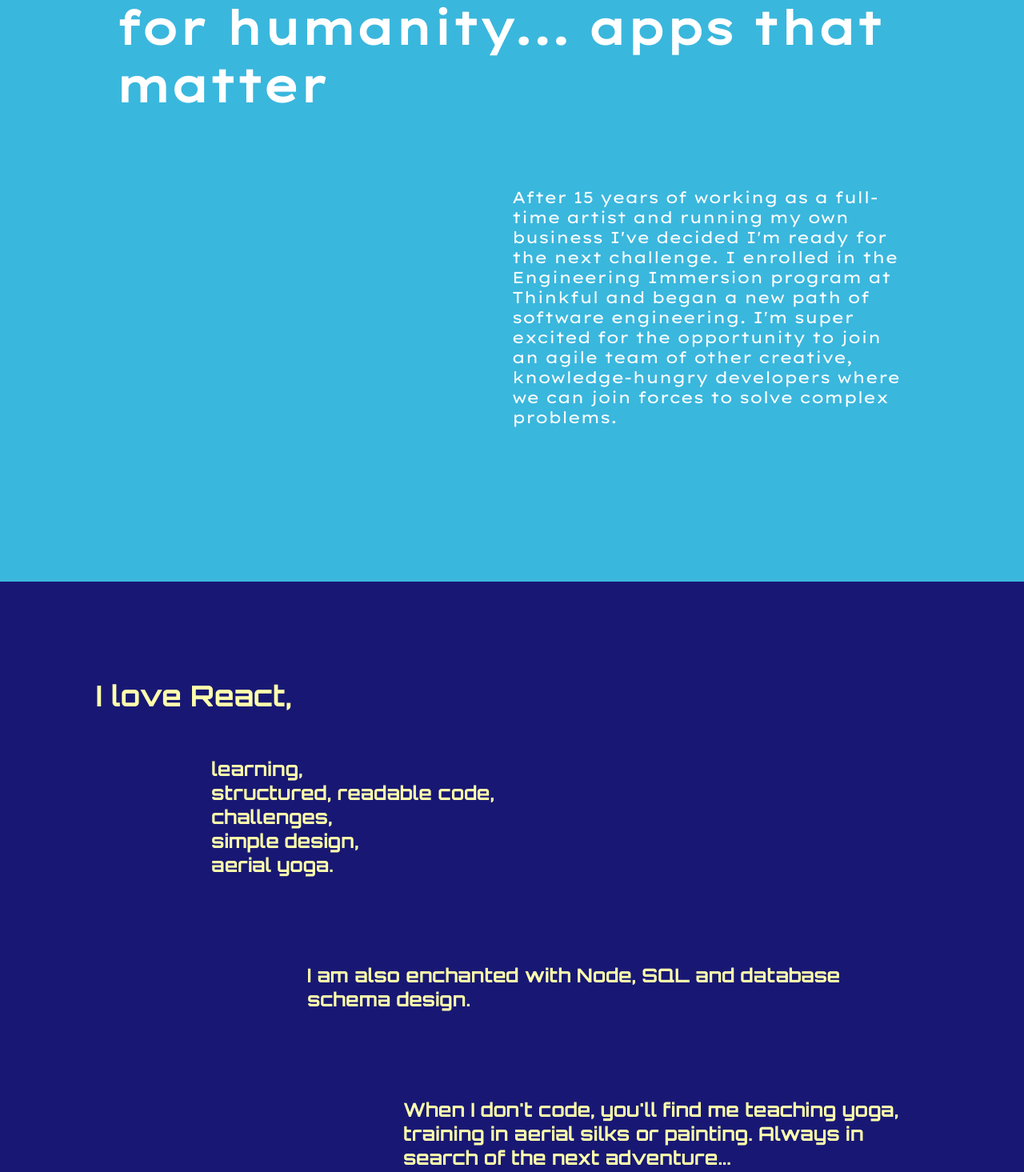
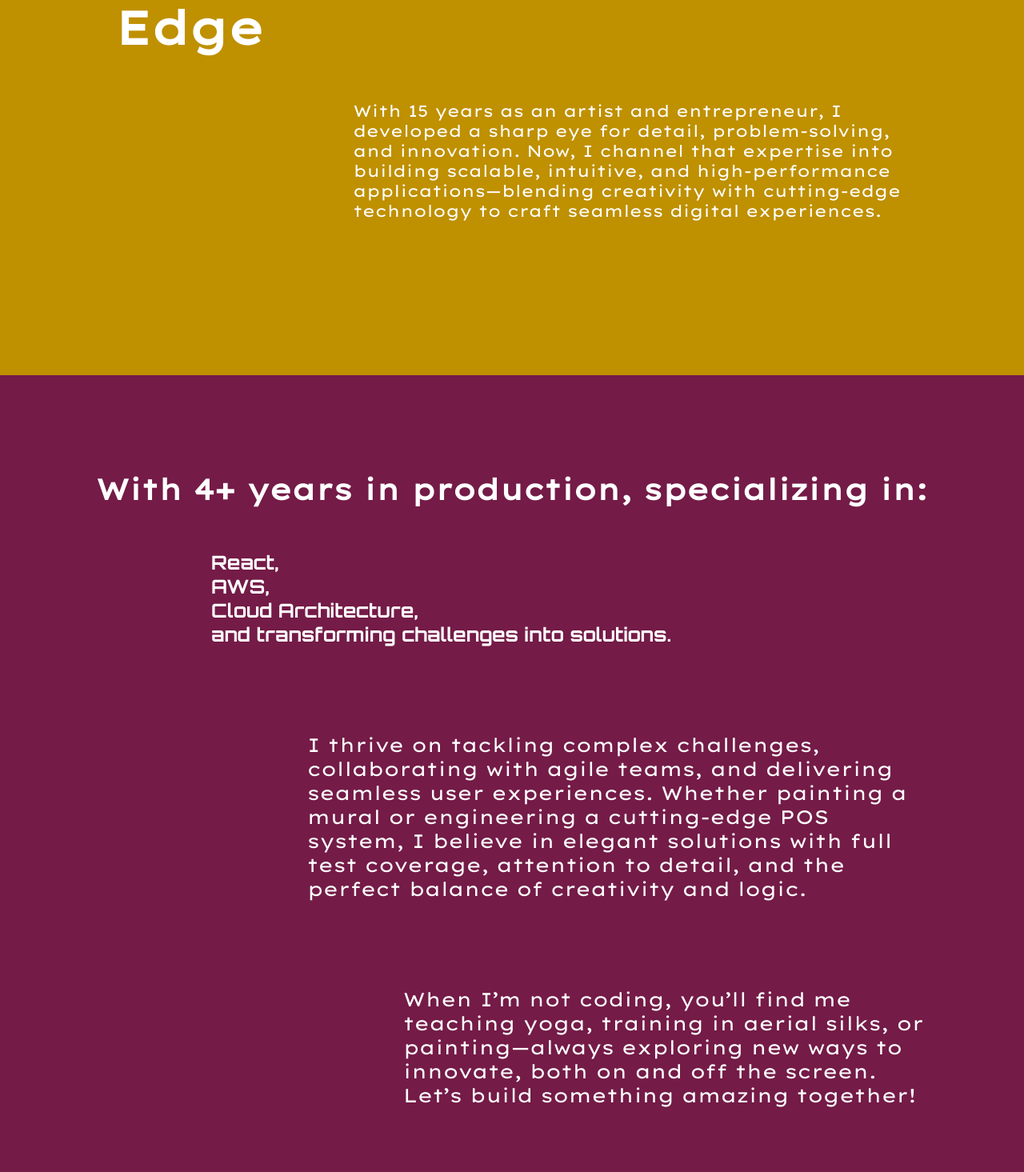
Before and after one commit to KasiaMirowska/finalPortfolio, a React (Create React App) app: page /About in a window 1280 px wide. Shown: the part 525-1990 px from the top of the page at 80% size. Built offline with nearby package versions, Linux system fonts and the light colour scheme.

Commit message:
updates 2025

```diff
--- a/package.json
+++ b/package.json
@@ -3,13 +3,14 @@
   "version": "0.1.0",
   "private": true,
   "dependencies": {
+    "@react-css/flex": "^2.3.0",
     "@react-pdf/renderer": "^1.6.8",
     "react": "^16.9.0",
     "react-dom": "^16.9.0",
     "react-pdf": "^4.1.0",
     "react-router-dom": "^5.0.1",
     "react-router-hash-link": "^1.2.2",
-    "react-scripts": "^3.3.0",
+    "react-scripts": "^5.0.1",
     "react-scroll": "^1.7.16"
   },
   "scripts": {
@@ -32,5 +33,8 @@
       "last 1 firefox version",
       "last 1 safari version"
     ]
+  },
+  "devDependencies": {
+    "eslint": "^9.21.0"
   }
 }
--- a/src/App.js
+++ b/src/App.js
@@ -1,39 +1,35 @@
-import React from 'react';
-import './App.css';
-import { Route } from 'react-router-dom';
-import Nav from './Nav/Nav';
-import MainPage from './MainPage/MainPage';
-import Resume from './Resume/Resume';
-import Projects from './Projects/Projects';
-import Footer from './Footer/Footer';
-import Header from './Header/Header';
-import './App.css';
-
+import React from "react";
+import "./App.css";
+import { Route } from "react-router-dom";
+import Nav from "./Nav/Nav";
+import MainPage from "./MainPage/MainPage";
+import Resume from "./Resume/Resume";
+import Projects from "./Projects/Projects";
+import Footer from "./Footer/Footer";
+import Header from "./Header/Header";
+import { StackList } from "./StackList";
+import "./App.css";
 
 export default class App extends React.Component {
-
-
   render() {
     return (
       <div className="App">
         <header>
-          <Route path='/' component={Nav} />
-          <Route exact path='/' component={Header} />
-
+          <Route path="/" component={Nav} />
+          <Route exact path="/" component={Header} />
         </header>
         <main>
-          <Route exact path='/' component={MainPage} />
-          <Route exact path='/' component={Projects} />
-          <Route exact path='/' component={Footer} />
-          <Route exact path='/About' component={MainPage} />
-          <Route exact path='/About' component={Footer} />
-          <Route exact path='/Resume' component={Resume} />
-          <Route exact path='/Projects' component={Projects} />
-          <Route exact path='/Projects' component={Footer} />
+          <Route exact path="/" component={MainPage} />
+          <Route exact path="/" component={StackList} />
+          <Route exact path="/" component={Projects} />
+          <Route exact path="/" component={Footer} />
+          <Route exact path="/About" component={MainPage} />
+          <Route exact path="/About" component={Footer} />
+          <Route exact path="/Resume" component={Resume} />
+          <Route exact path="/Projects" component={Projects} />
+          <Route exact path="/Projects" component={Footer} />
         </main>
-
       </div>
     );
   }
-
 }
--- a/src/MainPage/MainPage.css
+++ b/src/MainPage/MainPage.css
@@ -1,34 +1,33 @@
-
 .about {
-
-    /* background-color: rgb(69, 151, 120);  */
-    background-color: rgb(58, 183, 221);
-    font-family: 'Lexend Giga', sans-serif;
+  background-color: #bf9000;
+  /* background-color: rgb(58, 183, 221); */
+  font-family: "Lexend Giga", sans-serif;
   color: white;
   margin: 0;
   padding: 1.5em;
   /* font-size: 2em; */
-
 }
 
 .aboutP {
-
 }
 .love {
-    background-color: rgb(242, 107, 91);
+  /* background-color: rgb(242, 107, 91);
   background-color: rgb(223, 236, 241);
-    background-color: rgb(0, 54, 59);
-    background-color:rgb(24, 24, 116);
-    color: rgb(5, 40, 87);
-    color: rgb(255, 255, 172);
-    font-family: 'Orbitron', sans-serif;
+  background-color: rgb(0, 54, 59); */
+  background-color: #741b47;
+
+  /* background-color: rgb(24, 24, 116); */
+  /* color: rgb(5, 40, 87);
+  color: rgb(255, 255, 172); */
+  color: white;
+
+  font-family: "Lexend Giga", sans-serif;
   font-size: 1.5em;
   padding: 1.5em;
 }
 
-
 @media (min-width: 600px) {
-    .hello{
+  .hello {
     padding-bottom: 200px;
     padding-top: 150px;
     display: flex;
@@ -38,7 +37,7 @@
     width: 85%;
   }
   .myName {
-        padding:0px;
+    padding: 0px;
     /* font-size: 4em;  */
   }
   .about {
@@ -48,20 +47,23 @@
   }
   .aboutP {
     text-align: left;
-        padding-left: 50%;
+    padding-left: 30%;
     font-size: 0.7em;
   }
   .love {
     padding: 5em;
-        padding-bottom: 7em
+    padding-bottom: 7em;
   }
-    .love-text{
+  .love-text {
+    font-family: "Orbitron", sans-serif;
     padding-left: 6em;
   }
   .sql {
+    font-family: "Lexend Giga", sans-serif;
     padding-left: 5em;
   }
   .life {
+    font-family: "Lexend Giga", sans-serif;
     padding-left: 10em;
   }
 }
--- a/src/MainPage/MainPage.js
+++ b/src/MainPage/MainPage.js
@@ -1,55 +1,62 @@
-import React from 'react';
-import './MainPage.css';
-
+import React from "react";
+import "./MainPage.css";
 
 export default function MainPage(props) {
   return (
     <div>
+      <div className="about" id="about">
+        <h1>From Brushstrokes to Code:</h1>
+        <br />
+        <h1>Full-Stack Software Engineer with a Creative Edge</h1>
+        <br />
 
-
-            <div className='about' id='about'>
-                <h1>Full Stack Developer and Artist</h1>
-                <br />
-                <h1>
-                    Brings Color to the Tech and Dreams of building for humanity... apps that matter
-                </h1>
-                <br />
-                <br />
-                <p className='aboutP'>
-                    After 15 years of working as a full-time artist and running my own business I've decided I'm ready for the next challenge. I enrolled in the Engineering Immersion program at Thinkful and began a new path of software engineering. I'm super excited for the opportunity to join an agile team of other creative, knowledge-hungry developers where we can join forces to solve complex problems.
+        <p className="aboutP">
+          With 15 years as an artist and entrepreneur, I developed a sharp eye
+          for detail, problem-solving, and innovation. Now, I channel that
+          expertise into building scalable, intuitive, and high-performance
+          applications—blending creativity with cutting-edge technology to craft
+          seamless digital experiences.
         </p>
       </div>
-            <div className='love'>
-                <h2> I love React,  </h2>
-                <div className='love-text'>
+      <div className="love">
+        <h2>With 4+ years in production, specializing in: </h2>
+        <div className="love-text">
           <br />
-                    <p>learning,
+          <p>
+            React,
             <br />
-                    structured, readable code,
+            AWS,
             <br />
-                    challenges,
+            Cloud Architecture,
             <br />
-                    simple design,
+            and transforming challenges into solutions.
             <br />
-                    aerial yoga.</p>
+          </p>
 
           <br />
           <br />
-                    <div className='sql'>
-                        <p>I am also enchanted with Node, SQL and database schema design.</p>
+          <div className="sql">
+            <p>
+              I thrive on tackling complex challenges, collaborating with agile
+              teams, and delivering seamless user experiences. Whether painting
+              a mural or engineering a cutting-edge POS system, I believe in
+              elegant solutions with full test coverage, attention to detail,
+              and the perfect balance of creativity and logic.
+            </p>
           </div>
           <br />
           <br />
-                    <div className='life'>
-                        <p>When I don't code, you'll find me teaching yoga, training in aerial silks or painting. Always in search of the next adventure...</p>
+          <div className="life">
+            <p>
+              When I’m not coding, you’ll find me teaching yoga, training in
+              aerial silks, or painting—always exploring new ways to innovate,
+              both on and off the screen. Let’s build something amazing
+              together!
+            </p>
           </div>
           <div />
-
-
         </div>
-
       </div>
-
     </div>
-    )
+  );
 }
--- a/src/ProjectItem/ProjectItem.css
+++ b/src/ProjectItem/ProjectItem.css
@@ -8,13 +8,12 @@
   flex-direction: column;
   justify-content: center;
   z-index: 1;
-
 }
 .slider-wrapper {
   margin: auto;
   display: flex;
   height: 100%;
-    width:  100%;
+  width: 100%;
   order: 2;
 }
 .backArrow {
@@ -32,17 +31,17 @@
   color: rgb(3, 62, 114);
 }
 .blog {
-    background-color: rgb(179, 183, 200);
+  background-color: #d9ead3;
   /* background-color: rgb(4, 161, 114); */
   /* background-color: rgb(250, 156, 69); */
-    color:  rgb(53, 21, 21);
+  color: rgb(53, 21, 21);
   padding-bottom: 50px;
 }
 .othello-game {
   background-color: rgb(117, 69, 250);
   /* background-color: rgb(4, 161, 114); */
   /* background-color: rgb(250, 156, 69); */
-    color:  white;
+  color: white;
   padding-bottom: 50px;
 }
 .crown-clothing {
@@ -67,7 +66,7 @@
 }
 .bookmarks {
   background-color: rgb(137, 4, 199);
-    color:white;
+  color: white;
   padding-bottom: 50px;
 }
 
@@ -105,12 +104,11 @@
     padding-left: 40px;
   }
   .project-info {
-        margin:auto;
+    margin: auto;
     display: flex;
     justify-content: space-between;
   }
   .text {
     padding: 40px;
   }
-
 }
--- /dev/null
+++ b/src/StackList/index.css
@@ -0,0 +1,21 @@
+.stackContainer {
+  /* background-color: rgb(69, 151, 120);  */
+
+  /* font-size: 2em; */
+}
+
+.listMain {
+  background-color: #38761d;
+  /* background-color: #d9ead3; */
+  font-family: "Lexend Giga", sans-serif;
+  color: white;
+  margin: 0;
+  padding: 1.5em;
+  padding: 0;
+}
+.listHeader {
+  padding: 1em 6.5em;
+}
+.list {
+  padding: 1em 4em 3em 4em;
+}
--- /dev/null
+++ b/src/StackList/index.js
@@ -0,0 +1,42 @@
+import React from "react";
+import Flex from "@react-css/flex";
+import "./index.css";
+
+export const StackList = () => {
+  return (
+    <ul className="listMain">
+      <h2 className="listHeader">SKILLS:</h2>
+      <Flex flexDirection="row" className="list" justifyCenter="flex-start">
+        <Flex flexDirection="column" className="list">
+          <li>• JavaScript ES6 </li>
+          <li>• Typescript </li>
+          <li>• React </li>
+          <li>• Redux </li>
+        </Flex>
+        <Flex flexDirection="column" className="list">
+          <li>• AWS Services </li>
+          <li>• GSP </li>
+          <li>• Typesense </li>
+        </Flex>
+        <Flex flexDirection="column" className="list">
+          <li>• Node.js </li>
+          <li>• Express </li>
+          <li>• GraphQl </li>
+          <li>• PostgresSQL </li>
+        </Flex>
+        <Flex flexDirection="column" className="list">
+          <li>• NPM </li>
+          <li>• PNPM </li>
+          <li>• Lerna </li>
+          <li>• Serverless </li>
+        </Flex>
+        <Flex flexDirection="column" className="list">
+          <li>• Responsive Design </li>
+          <li>• MUI </li>
+          <li>• Jest </li>
+          <li>• React Testing Library </li>
+        </Flex>
+      </Flex>
+    </ul>
+  );
+};
```
Also changed, not shown: 1 other file (tests, documents, lock files or other folders). Lines whose indentation alone changed are shown as unchanged.
